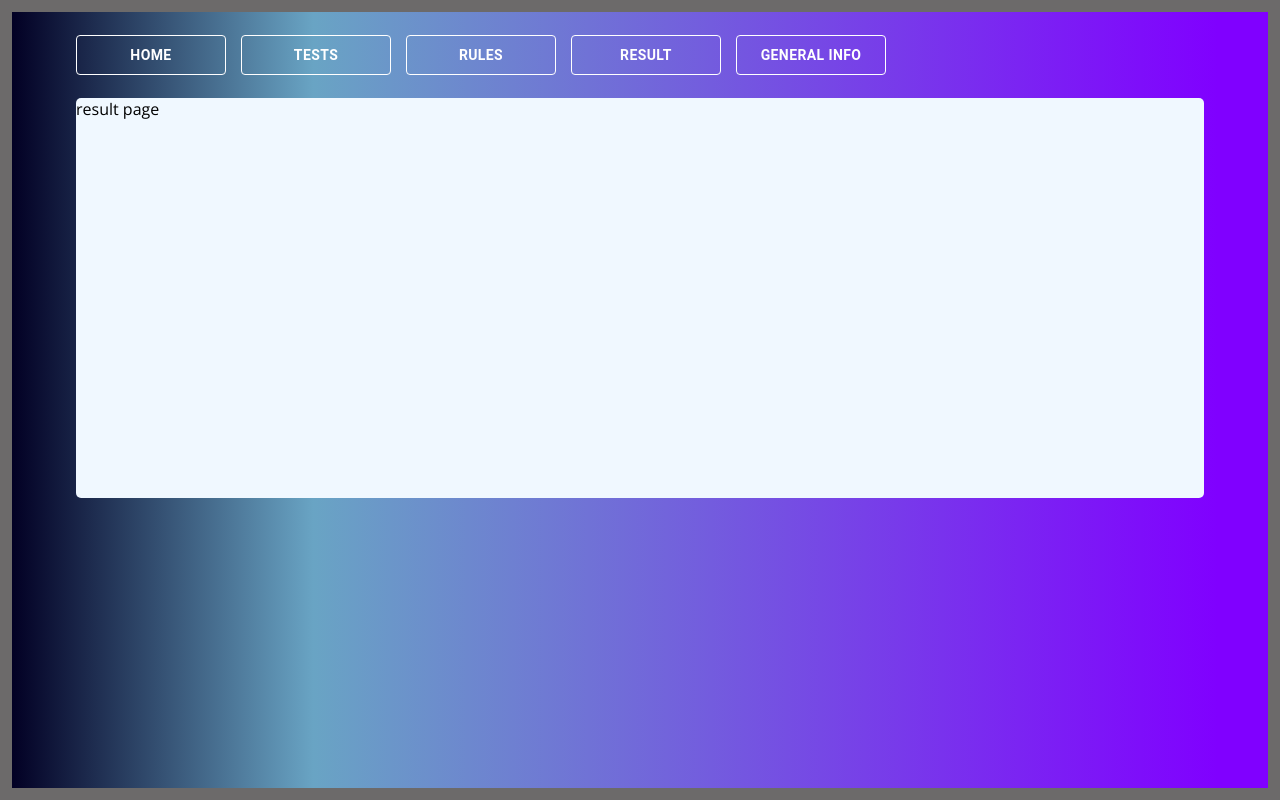
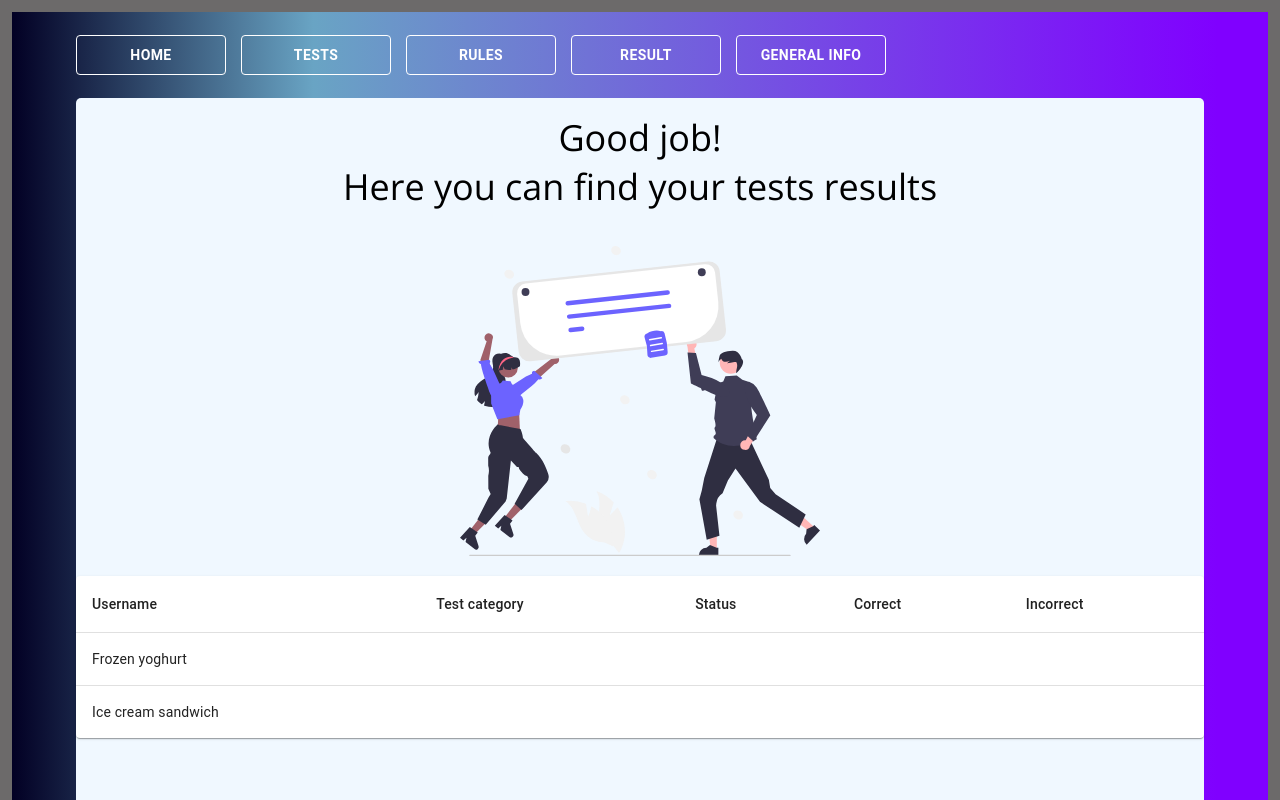
Before and after one commit to Oldu8/driver-licence-tester, a React (Create React App) app: page /result in a window 1280 px wide. Shown: the top 800 px of the page. Built offline with nearby package versions, Linux system fonts and the light colour scheme.

Commit message:
created Result page with table and cycle func

```diff
--- a/src/App.js
+++ b/src/App.js
@@ -6,6 +6,7 @@ import TestsPage from './components/TestsPage/TestsPage';
 import { BrowserRouter, Route, Routes } from 'react-router-dom'
 import QuizPage from './components/QuizPage/QuizPage';
 import InfoPage from './components/InfoPage/InfoPage';
+import ResultPage from './components/ResultPage/ResultPage';
 
 function App() {
 
@@ -16,7 +17,7 @@ function App() {
         <div className='wrapper'>
           <Routes>
             <Route exact path='/' element={<HomePage />}></Route>
-            <Route path='/result' element={<div>result page</div>}></Route>
+            <Route path='/result' element={<ResultPage />}></Route>
             <Route path='/rules' element={<div>rules page</div>}></Route>
             <Route path='/quiz' element={<QuizPage />}></Route>
             <Route path='/tests' element={<TestsPage />}></Route>
--- /dev/null
+++ b/src/components/ResultPage/ResultPage.js
@@ -0,0 +1,84 @@
+import styles from './ResultPage.module.scss';
+import resultBanner from "../../assets/images/resultBanner.svg"
+import Table from '@mui/material/Table';
+import TableBody from '@mui/material/TableBody';
+import TableCell from '@mui/material/TableCell';
+import TableContainer from '@mui/material/TableContainer';
+import TableHead from '@mui/material/TableHead';
+import TableRow from '@mui/material/TableRow';
+import Paper from '@mui/material/Paper';
+import { useSelector, useDispatch } from 'react-redux'
+import { useState, useEffect } from "react";
+
+function ResultPage() {
+  const state = useSelector((state) => state.userData.testsData)
+
+  const finalArr = [];
+  function cycle(obj) {
+    for (let key in obj) {
+      for (let key2 in obj[key]) {
+        const tempRes = [];
+        tempRes.push(key, key2)
+        const tempArr = Object.values(obj[key][key2])
+        tempRes.push(tempArr.flat())
+        finalArr.push(tempRes.flat());
+      }
+    }
+    return finalArr
+  }
+  cycle(state)
+
+  useEffect(() => {
+    console.log(finalArr)
+  }, [])
+
+  function createData(name) {
+    return { name };
+  }
+  const rows = [
+    createData('Frozen yoghurt', 159, 6.0, 24),
+    createData('Ice cream sandwich', 237, 9.0, 37),
+  ];
+
+  return (
+    <section className={styles.wrapper}>
+      <div className={styles.content}>
+        <h2 className={styles.headline}>Good job! <br /> Here you can find your tests results</h2>
+        <div className={styles.imageContainer}>
+          <img src={resultBanner} className={styles.img} alt='result banner'></img>
+        </div>
+      </div>
+      <TableContainer component={Paper}>
+        <Table sx={{ minWidth: 650 }} aria-label="simple table">
+          <TableHead>
+            <TableRow>
+              <TableCell>Username</TableCell>
+              <TableCell >Test category</TableCell>
+              <TableCell >Status</TableCell>
+              <TableCell >Correct</TableCell>
+              <TableCell >Incorrect</TableCell>
+            </TableRow>
+          </TableHead>
+          <TableBody>
+            {rows.map((row) => (
+              <TableRow
+                key={row.name}
+                sx={{ '&:last-child td, &:last-child th': { border: 0 } }}
+              >
+                <TableCell component="th" scope="row">
+                  {row.name}
+                </TableCell>
+                <TableCell align="right">{row.calories}</TableCell>
+                <TableCell align="right">{row.fat}</TableCell>
+                <TableCell align="right">{row.carbs}</TableCell>
+                <TableCell align="right">{row.carbs}</TableCell>
+              </TableRow>
+            ))}
+          </TableBody>
+        </Table>
+      </TableContainer>
+    </section>
+  );
+}
+
+export default ResultPage;
--- /dev/null
+++ b/src/components/ResultPage/ResultPage.module.scss
@@ -0,0 +1,21 @@
+.wrapper {
+  min-height: 100vh;
+}
+
+.imageContainer {
+  display: flex;
+  justify-content: center;
+}
+
+.img {
+  width: 400px;
+  align-self: center;
+  padding: 20px;
+}
+
+.headline {
+  text-align: center;
+  font-size: 36px;
+  font-weight: 500;
+  padding: 15px 0;
+}
```
Also changed, not shown: src/assets/images/resultBanner.svg (added).
